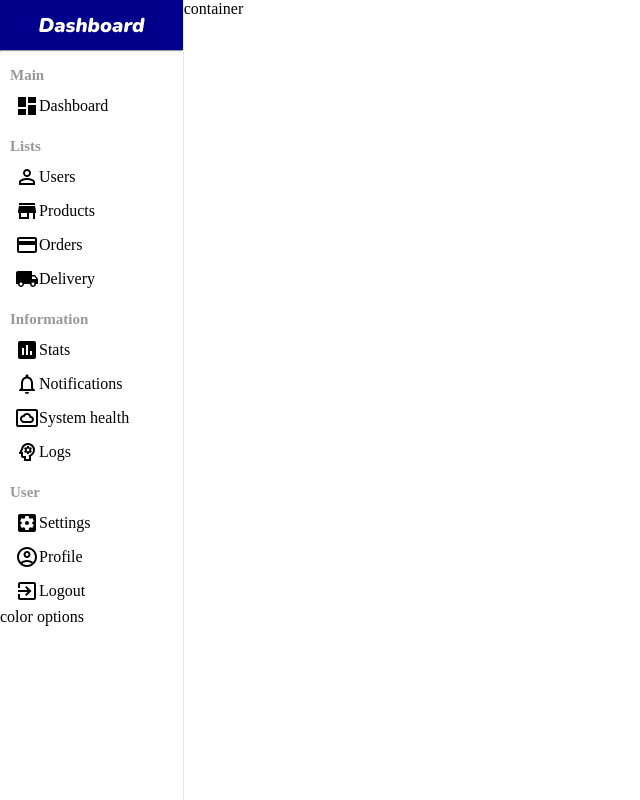
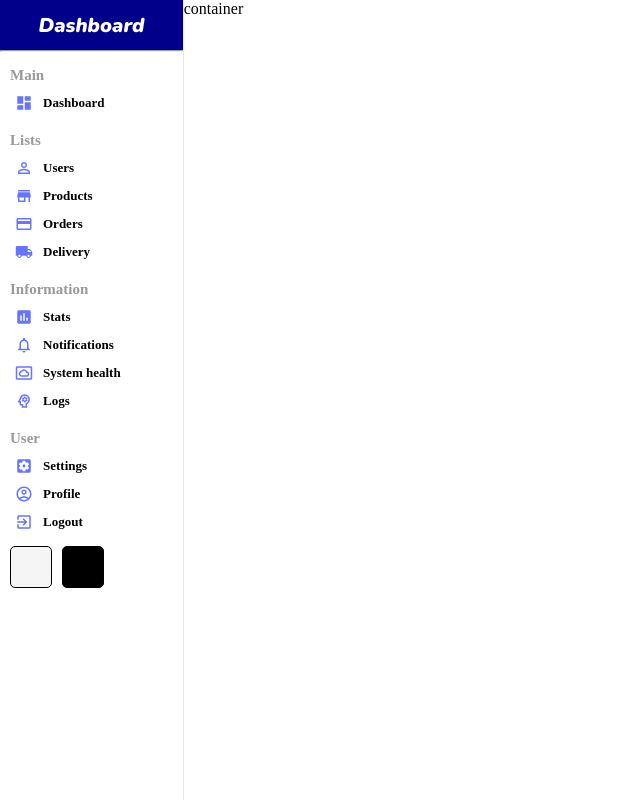
Before and after one commit to greenMakaroni/dashboard, a React (Create React App) app: page / in a window 1280 px wide. Shown: the whole page, without its empty margins (0-640 px from the left). Built offline with nearby package versions, Linux system fonts and the light colour scheme.

Commit message:
sidebar setup and styling

```diff
--- a/src/components/sidebar/Sidebar.jsx
+++ b/src/components/sidebar/Sidebar.jsx
@@ -89,7 +89,8 @@ const Sidebar = () => {
         </div>
 
         <div className="bottom">
-            color options
+            <div className="colorOptions"></div>
+            <div className="colorOptions"></div>
         </div>
 
     </div>
--- a/src/components/sidebar/sidebar.scss
+++ b/src/components/sidebar/sidebar.scss
@@ -27,7 +27,7 @@
             .title {
                 font-size: 15px;
                 font-weight: bold;
-                color: #999;
+                color: rgb(153, 153, 153);
                 margin-top: 15px;
                 margin-bottom: 5px;
             }
@@ -37,7 +37,48 @@
                 align-items: center;
                 padding: 5px;
                 cursor: pointer;
+
+                &:hover {
+                    background-color: rgb(139, 139, 255);
+
+                }
+
+                .icon {
+                    font-size: 18px;
+                    color: rgb(102, 117, 255);
+                }
+
+                span {
+                    font-size: 13px;
+                    font-weight: 600;
+                    color: black;
+                    margin-left: 10px;
+                }
             }
         }
     }
+
+    .bottom{
+        display: flex;
+        align-items: center;
+        margin: 10px;
+
+        .colorOptions {
+            width: 40px;
+            height: 40px;
+            border-radius: 5px;
+            border: 1px solid black;
+            cursor: pointer;
+            margin-right: 10px;
+
+            &:nth-child(1) {
+                background-color: whitesmoke;
+            }
+            &:nth-child(2) {
+                background-color: rgb(0, 0, 0);
+            }
+
+            }
+        }
+
 }
```
